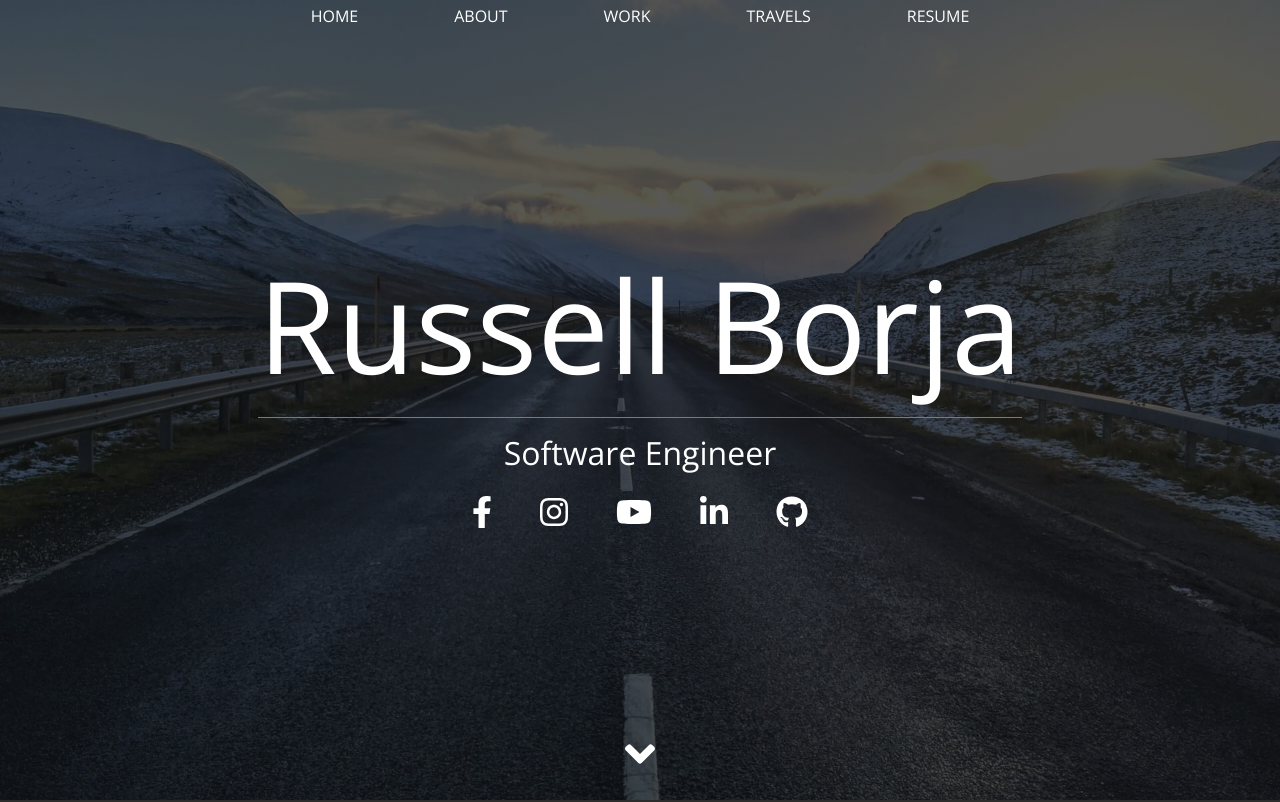
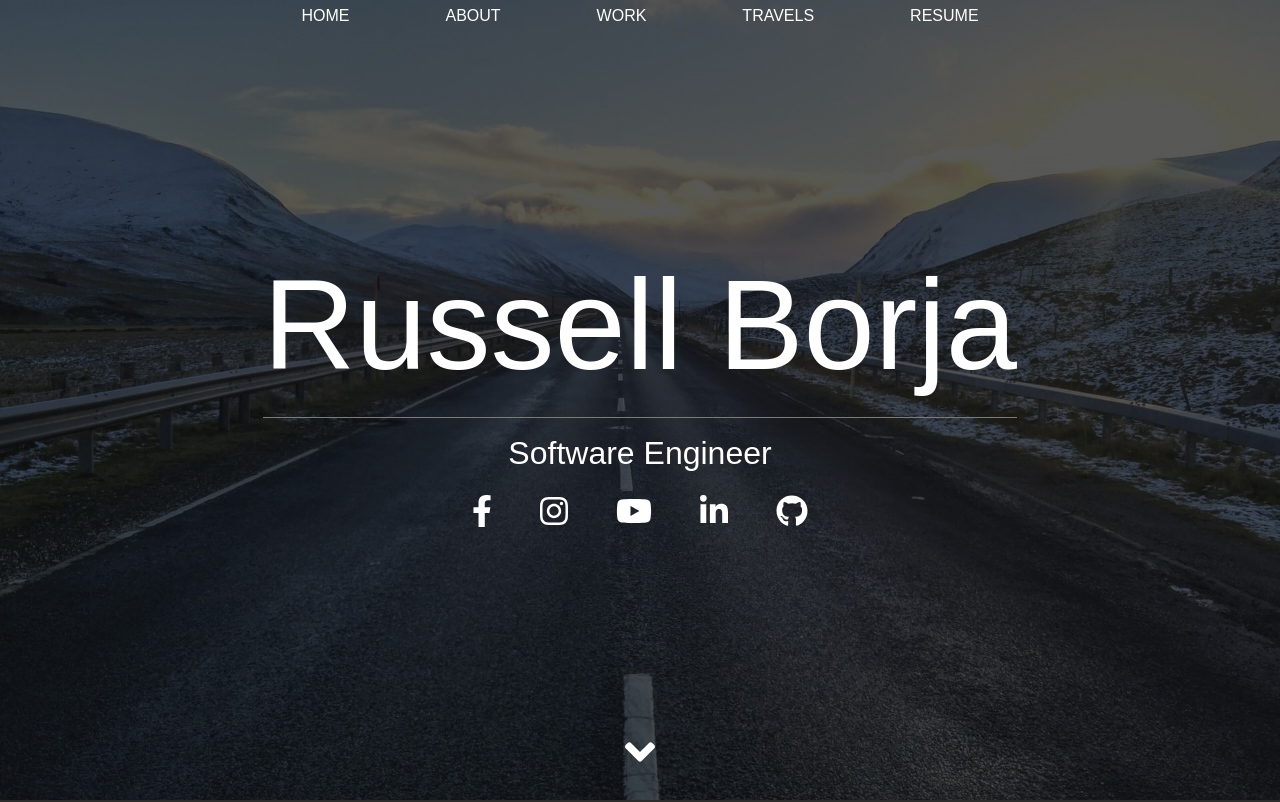
Before and after one commit to russellborja/website-2019, a Gatsby site: page / in a window 1280 px wide. Shown: the top 802 px of the page. Built offline with nearby package versions, Linux system fonts and the light colour scheme; Gatsby itself is replaced by a stand-in of ours.

Commit message:
Add title, change font to Avenir

```diff
--- a/src/components/layout.js
+++ b/src/components/layout.js
@@ -3,6 +3,7 @@
 
 const Layout = ({children}) => (
     <div className={styles.layout}>
+        <title>Russell Borja</title>
         {children}
     </div>
 )
--- a/src/styles/layout.module.css
+++ b/src/styles/layout.module.css
@@ -1,8 +1,5 @@
-@import url('https://fonts.googleapis.com/css?family=Open+Sans&display=swap');
-
-
 body {
-    font-family: 'Open Sans', sans-serif;
+    font-family: 'Avenir', sans-serif;
     min-width: 300px;
     margin: 0 auto;
 }
```
Also changed, not shown: static/favicon.ico.
